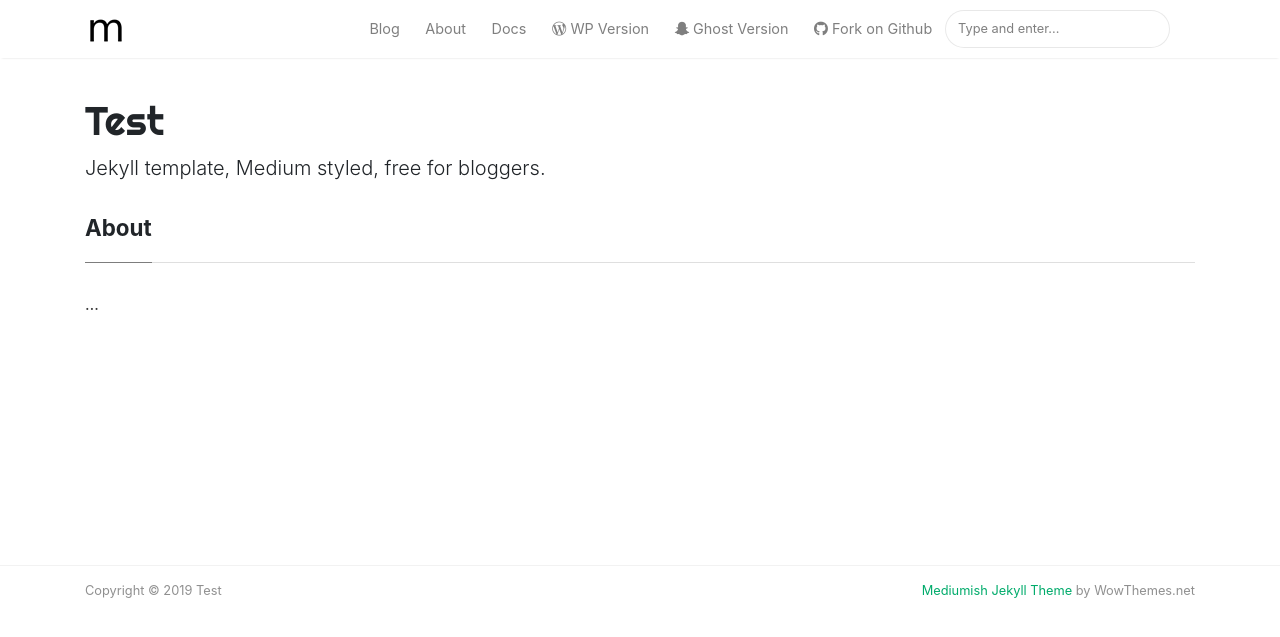
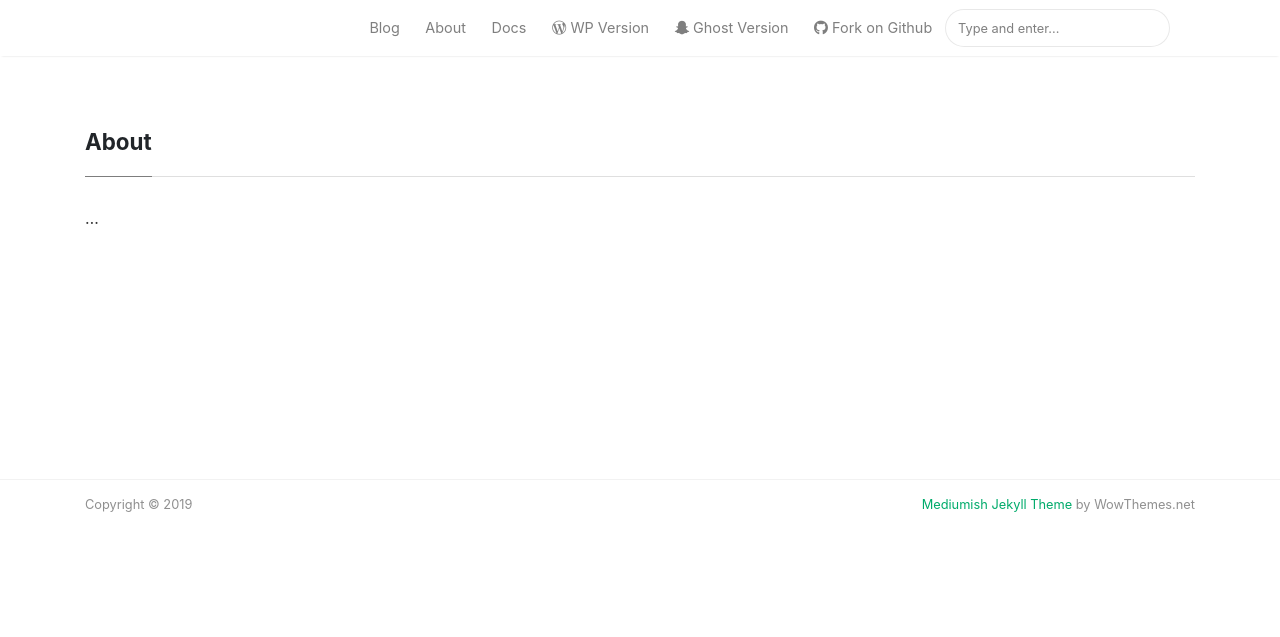
Before and after one commit to pilatracu/pilatracu.github.io, a Jekyll site: the page built from about.md, in a window 1280 px wide. Shown: the top 637 px of the page. Built offline with Jekyll 4.4.1, drawn with Linux system fonts in a browser that asks for light colours; nearby versions of some CDN libraries; some of the changed lines change nothing that is shown.

Commit message:
Update _config.yml

```diff
--- a/_config.yml
+++ b/_config.yml
@@ -1,72 +1 @@
-# Site
-name: "Test"
-title: "Test"
-description: "Jekyll template, Medium styled, free for bloggers."
-logo: 'assets/images/logo.png'
-favicon: 'assets/images/logo.png'
-baseurl: /
-google_analytics: 'UA-46278016-1'
-disqus: 'demowebsite'
-mailchimp-list: 'https://wowthemes.us11.list-manage.com/subscribe/post?u=8aeb20a530e124561927d3bd8&amp;id=8c3d2d214b'
-include: ["_pages"]
-permalink: /:title/
-
-# Authors
-authors:
-  sal:
-    name: Sal
-    display_name: Sal
-    gravatar: e56154546cf4be74e393c62d1ae9f9d4
-    email: wowthemesnet@gmail.com
-    web: https://www.wowthemes.net
-    twitter: https://twitter.com/wowthemesnet
-    description: "Author of Mediumish, a Bootstrap Medium styled template available for WordPress, HTML, Ghost and Jekyll. You are currently previewing Jekyll template demo."
-  john:
-    name: John
-    display_name: John
-    avatar: 'assets/images/avatar.png'
-    gravatar: b1cc14991db7a456fcd761680bbc8f81
-    email: wowthemesnet@gmail.com
-    web: https://www.wowthemes.net
-    twitter: https://twitter.com/wowthemesnet
-    description: "This is the author box. Write a short description of the author here. You are currently previewing Mediumish demo, a Jekyll template compatible with Github pages."
-
-# Plugins
-plugins:
-  - jekyll-paginate
-  - jekyll-sitemap
-  - jekyll-feed
-  - jekyll-seo-tag
-  - jekyll-archives
-
-# Archives
-jekyll-archives:
-  enabled:
-    - categories
-  layout: archive
-  permalinks:
-    category: '/category/:name/'
-
-# Pagination
-paginate: 6
-paginate_path: /page:num/
-
-# Other
-markdown: kramdown
-
-kramdown:
-  input: GFM
-  syntax_highlighter: rouge
-  syntax_highlighter_opts:
-    block:
-      line_numbers: true
-
-# Adsense (change to "enabled" to activate, also your client id and ad slot. Create a new ad unit from your Adsense account to get the slot.)
-adsense: "disabled"
-adsense-data-ad-client: "ca-pub-3412143450191416"
-adsense-data-ad-slot: "1363087678"
-
-# Lazy Images ("enabled" or "disabled")
-lazyimages: "disabled"
-
-exclude: [changelog.md, LICENSE.txt, README.md, Gemfile, Gemfile.lock]
+remote_theme: wowthemesnet/mediumish-theme-jekyll
```
